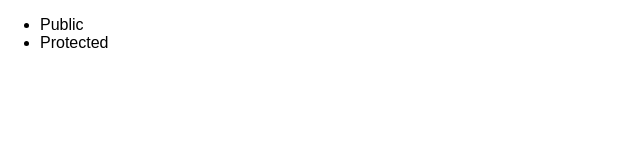
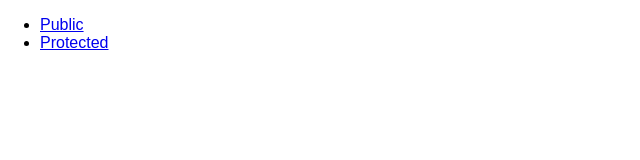
Before and after one commit to agzeri/in-class--auth-with-react, a React (Create React App) app: page / in a window 1280 px wide. Shown: the top 160 px of the page, without its empty margins (0-640 px from the left). Built offline with nearby package versions, Linux system fonts and the light colour scheme.

Commit message:
Configure routing in app.

```diff
--- a/src/App.js
+++ b/src/App.js
@@ -1,6 +1,13 @@
 import React, { Component } from 'react';
 import logo from './logo.svg';
 import './App.css';
+
+import {
+  HashRouter as Router,
+  Switch,
+  Route,
+  Link
+} from 'react-router-dom'
 
 class Public extends Component {
   render() {
@@ -17,12 +24,19 @@ class Protected extends Component {
 class App extends Component {
   render() {
     return (
-      <div>
-        <ul>
-          <li>Public</li>
-          <li>Protected</li>
-        </ul>
-      </div>
+      <Router>
+        <div>
+          <ul>
+            <li><Link to='/public'>Public</Link></li>
+            <li><Link to='/protected'>Protected</Link></li>
+          </ul>
+
+          <Switch>
+            <Route exact path='/public' component={Public} />
+            <Route exact path='/Protected' component={Protected} />
+          </Switch>
+        </div>
+      </Router>
     );
   }
 }
```
